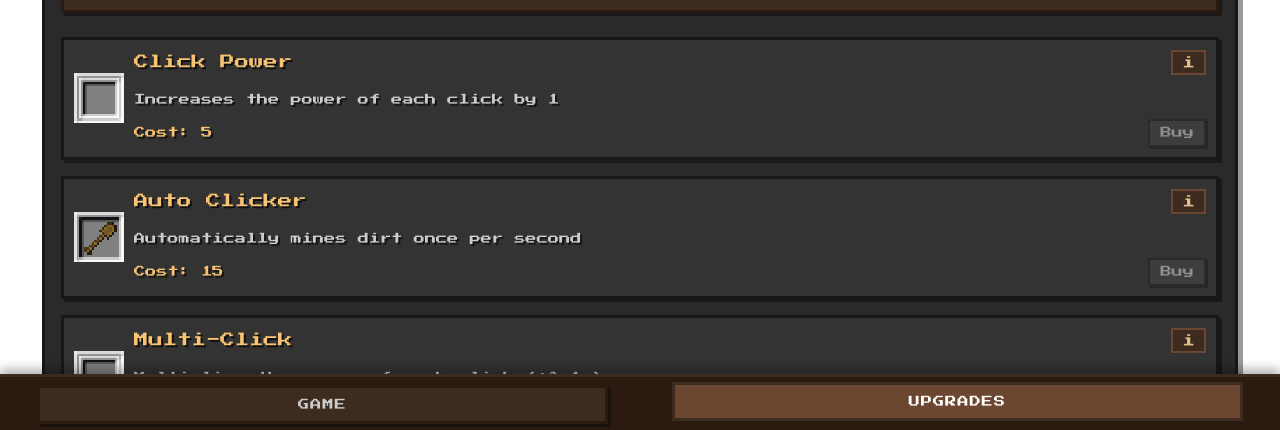
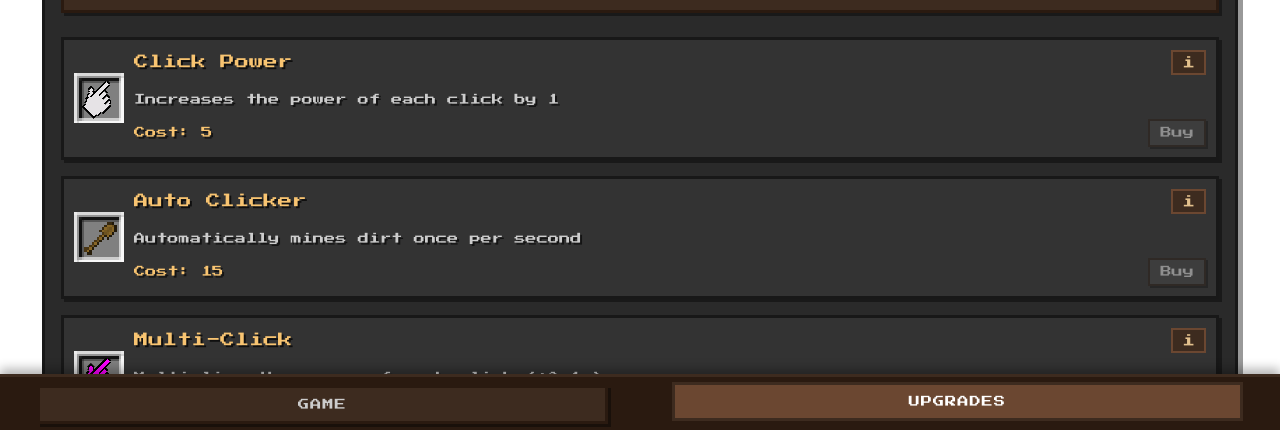
Before and after one commit to Vergusha/dirt-clicker, a React (Vite) app: page / in a window 1280 px wide. Both pictures are taken after a click on the button "UPGRADES". Shown: the part 368-798 px from the top of the page. Built offline with nearby package versions, Linux system fonts and the light colour scheme.

Commit message:
icons update

```diff
--- a/src/components/Upgrades/UpgradeButton.tsx
+++ b/src/components/Upgrades/UpgradeButton.tsx
@@ -3,8 +3,10 @@ import { useGameStore } from '../../store/gameStore';
 import { UpgradeType, PurchaseQuantity } from '../../types';
 import { formatNumber } from '../../utils/formatNumber';
 import slotImage from '../../assets/slot.webp';
-import woodShovelNormalImage from '../../assets/wooden_shovel_normal.webp';
+import woodenShovelNormalImage from '../../assets/wooden_shovel_normal.webp';
 import enchantedWoodShovelImage from '../../assets/enchanted_wooden_shovel.webp';
+import cursorImage from '../../assets/cursor.webp';
+import enchantedCursorImage from '../../assets/enchanted_cursor.png';
 
 interface UpgradeButtonProps {
   type: UpgradeType;
@@ -87,17 +89,24 @@ export const UpgradeButton: React.FC<UpgradeButtonProps> = ({
     }
   };
 
-  // Get the appropriate slot image based on upgrade type
+  // Get the appropriate slot image and determine if it needs the cursor class
   const getUpgradeImage = () => {
     switch (type) {
+      case 'clickPower':
+        return cursorImage;
       case 'autoClicker':
-        return woodShovelNormalImage; // Используем wood_shovel_normal.webp
+        return woodenShovelNormalImage;
+      case 'multiClick':
+        return enchantedCursorImage;
       case 'multiAutoClick':
         return enchantedWoodShovelImage;
       default:
         return slotImage;
     }
   };
+
+  // Check if the current upgrade type is a cursor type that needs rotation
+  const isCursorType = type === 'clickPower' || type === 'multiClick';
 
   const cost = getCost();
   const formattedCost = formatNumber(cost);
@@ -109,7 +118,11 @@ export const UpgradeButton: React.FC<UpgradeButtonProps> = ({
       <div className="upgrade-content-wrapper">
         <div className="upgrade-slot-wrapper">
           <img src={slotImage} alt="slot" className="slot-image" />
-          <img src={upgradeImage} alt="upgrade" className="upgrade-icon" />
+          <img
+            src={upgradeImage}
+            alt="upgrade"
+            className={`upgrade-icon ${isCursorType ? 'cursor-icon' : ''}`}
+          />
         </div>
         <div className="upgrade-info">
           <div className="upgrade-header">
--- a/src/index.css
+++ b/src/index.css
@@ -96,3 +96,7 @@ button:focus-visible {
   object-fit: contain;
   z-index: 2;
 }
+
+.cursor-icon {
+  transform: rotate(45deg);
+}
```
Also changed, not shown: src/assets/cursor.webp (added), src/assets/enchanted_cursor.png (added).
